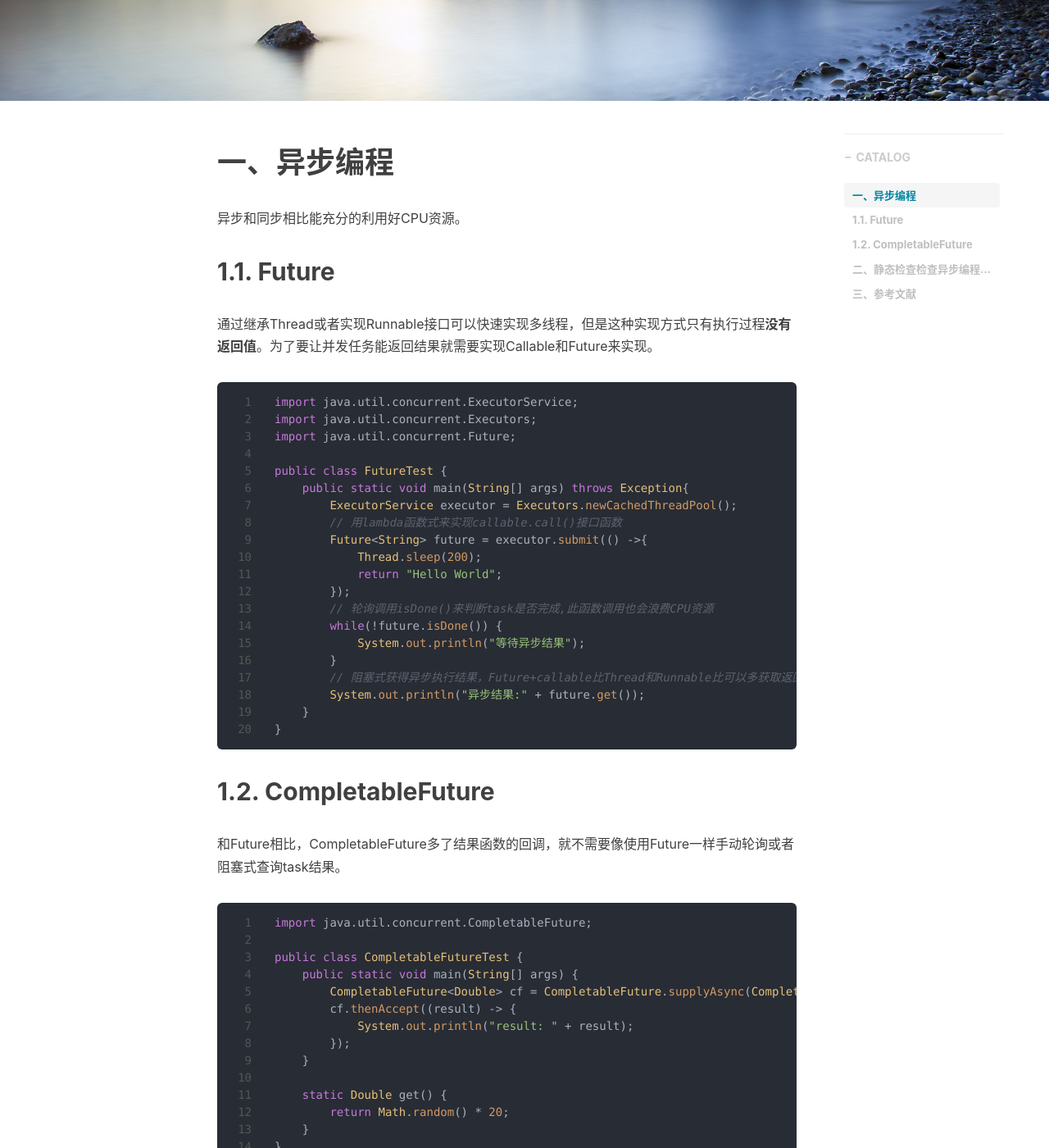
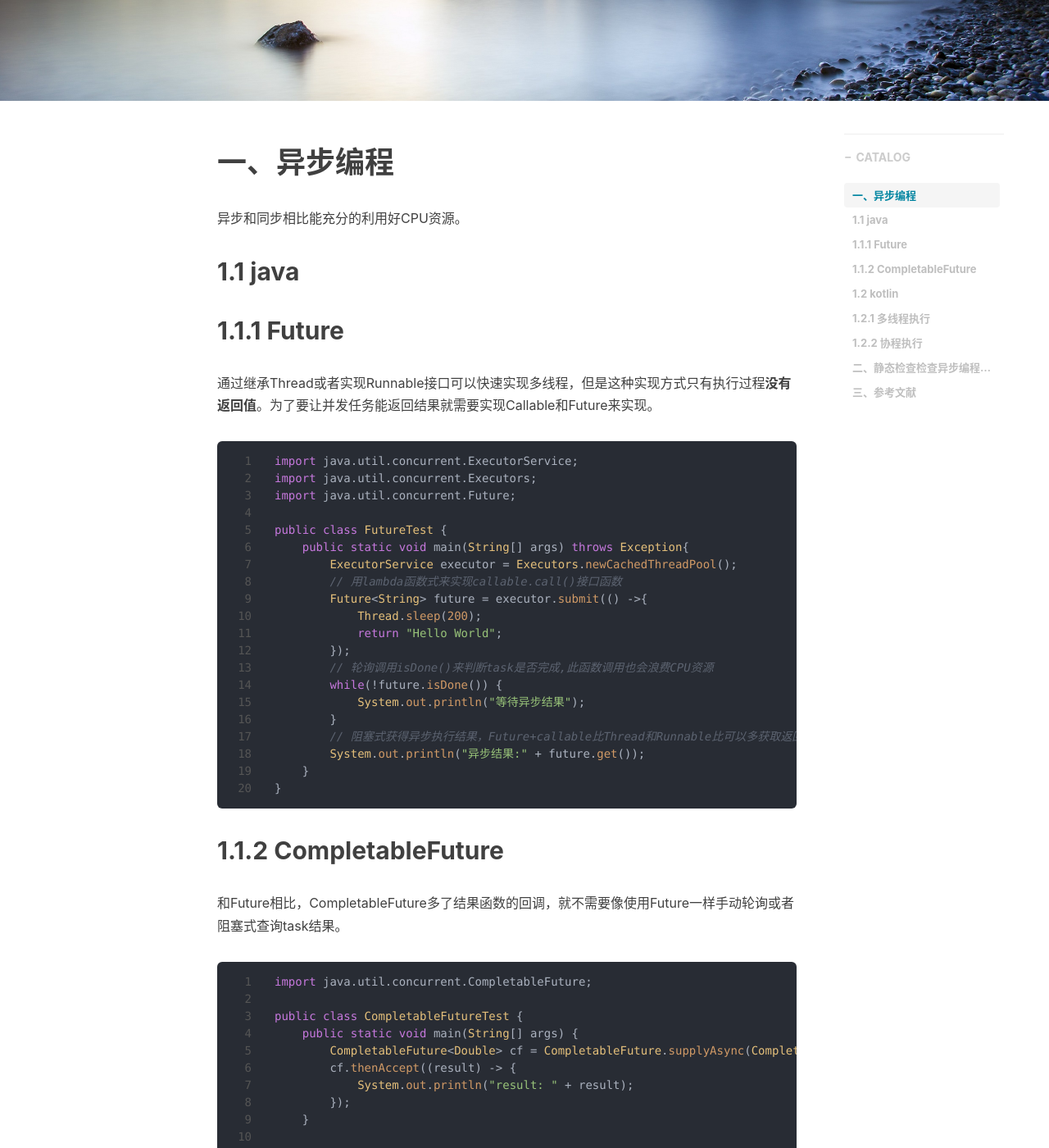
Before and after one commit to shihai1991/shihai1991.github.io, a Jekyll site: the page built from _posts/2021-12-24-java异步编程的静态检查.md, in a window 1280 px wide and 1400 px high, scrolled down 334 px. Shown: the whole window at 82% size. Built offline with Jekyll 4.4.1, drawn with Linux system fonts in a browser that asks for light colours; nearby versions of some CDN libraries; comment, search, counter and statistics services are not loaded; some of the changed text lies outside the part shown.

Commit message:
Update 2021-12-24-java异步编程的静态检查.md

````diff
--- a/_posts/2021-12-24-java异步编程的静态检查.md
+++ b/_posts/2021-12-24-java异步编程的静态检查.md
@@ -12,7 +12,8 @@ time: '2022.06.08 09:49'
 # 一、异步编程
 异步和同步相比能充分的利用好CPU资源。
 
-## 1.1. Future
+## 1.1 java
+## 1.1.1 Future
 通过继承Thread或者实现Runnable接口可以快速实现多线程，但是这种实现方式只有执行过程**没有返回值**。为了要让并发任务能返回结果就需要实现Callable和Future来实现。
 ```java
 import java.util.concurrent.ExecutorService;
@@ -37,7 +38,7 @@ public class FutureTest {
 }
 ```
 
-## 1.2. CompletableFuture
+## 1.1.2 CompletableFuture
 和Future相比，CompletableFuture多了结果函数的回调，就不需要像使用Future一样手动轮询或者阻塞式查询task结果。
 ```java
 import java.util.concurrent.CompletableFuture;
@@ -56,6 +57,10 @@ public class CompletableFutureTest {
 }
 ```
 
+## 1.2 kotlin
+## 1.2.1 多线程执行
+## 1.2.2 协程执行
+
 # 二、静态检查检查异步编程问题
 pmd、findbugs和sonarqube暂时未找到。
 
````
